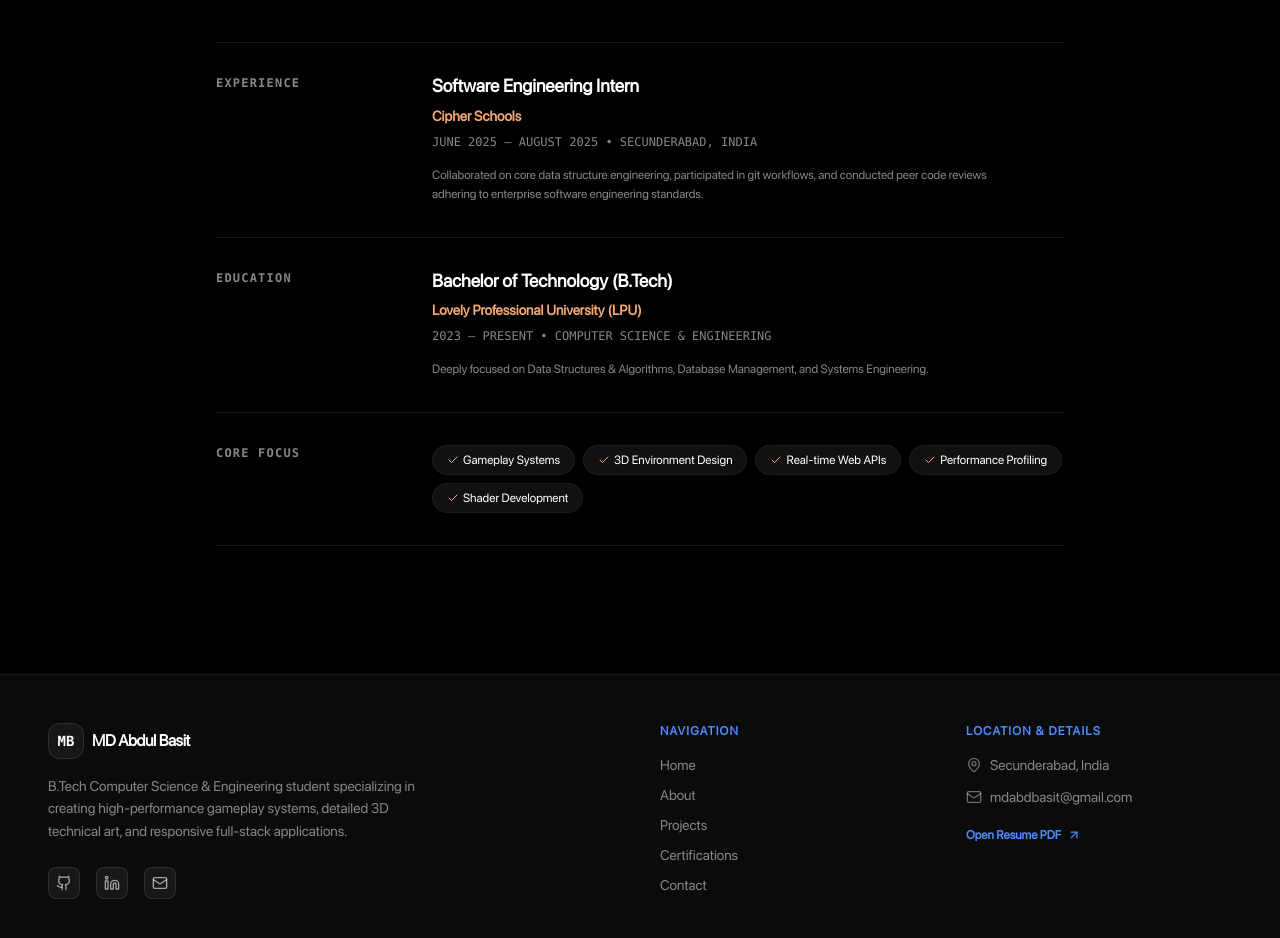
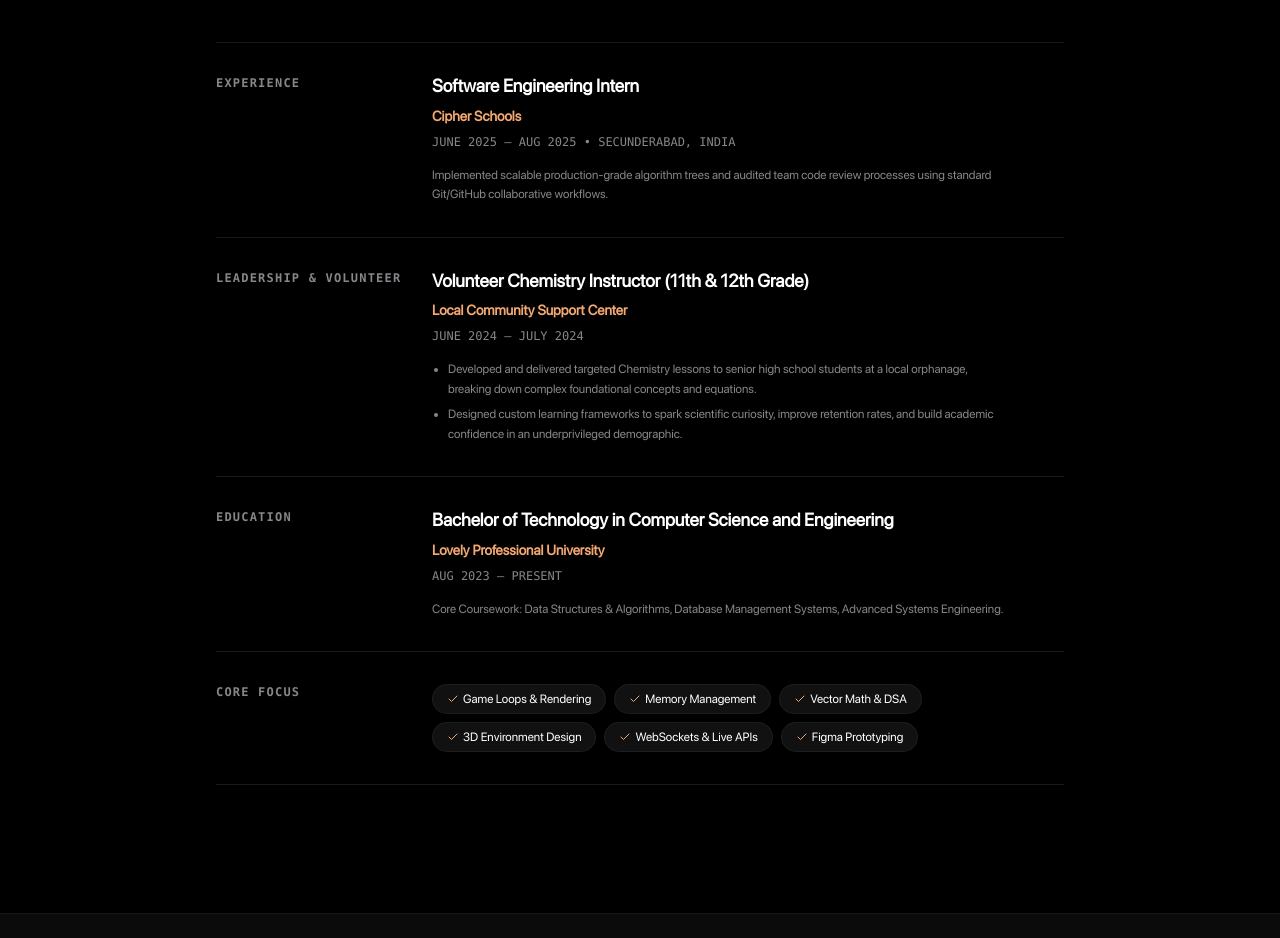
Before and after one commit to Basit0012/basit0012.github.io, a React (Vite) app: page / in a window 1280 px wide. Shown: the part 4540-5478 px from the top of the page. Built offline with nearby package versions, Linux system fonts and the light colour scheme.

Commit message:
docs: Align all portfolio details, skills, roles, and timelining exactly with CV

```diff
--- a/src/pages/About.tsx
+++ b/src/pages/About.tsx
@@ -1,39 +1,24 @@
 import React from 'react';
 import { motion } from 'framer-motion';
 import { GlassCard } from '../components/ui/GlassCard';
-import { Gamepad2, Paintbrush, Code2, Database, Wrench, Layers } from 'lucide-react';
+import { Gamepad2, Paintbrush, Code2 } from 'lucide-react';
 
 export const About: React.FC = () => {
   const skillCategories = [
     {
-      title: 'Game Development',
+      title: 'Game Development & Core Engineering',
       icon: <Gamepad2 className="h-5 w-5 text-[#f5a972]" />,
-      skills: ['Unity Engine', 'C# scripting', 'C++ systems', 'OOP Architecture', 'Gameplay loops', 'Performance profiling'],
+      skills: ['C++', 'C#', 'Unity Engine', 'Object-Oriented Programming (OOP)', '3D Vector Math', 'Game Loop Optimization', 'Memory Management', 'Data Structures & Algorithms (DSA)'],
     },
     {
-      title: 'Technical Art',
+      title: 'Technical Art & Design UI/UX',
       icon: <Paintbrush className="h-5 w-5 text-[#f5a972]" />,
-      skills: ['Blender 3D modeling', 'Environment design', 'Emissive lighting', 'Procedural shader nodes', 'Light baking'],
+      skills: ['Blender (Advanced - O Grade Performance)', 'Figma (Interactive Gameplay Interface Wireframing & State Flows)'],
     },
     {
-      title: 'Full Stack Web',
+      title: 'Full-Stack Systems & Cloud Infrastructure',
       icon: <Code2 className="h-5 w-5 text-[#f5a972]" />,
-      skills: ['React 19', 'Node.js runtime', 'Express routes', 'JavaScript ES6', 'TypeScript typings', 'RESTful API contracts'],
-    },
-    {
-      title: 'Databases',
-      icon: <Database className="h-5 w-5 text-[#f5a972]" />,
-      skills: ['MongoDB records', 'PostgreSQL relations'],
-    },
-    {
-      title: 'UI/UX Design',
-      icon: <Layers className="h-5 w-5 text-[#f5a972]" />,
-      skills: ['Figma canvas', 'Interactive wireframing', 'User flow design'],
-    },
-    {
-      title: 'Tools & Protocols',
-      icon: <Wrench className="h-5 w-5 text-[#f5a972]" />,
-      skills: ['Git version control', 'GitHub pull requests', 'VS Code workspace', 'WebSockets live feeds'],
+      skills: ['Node.js', 'React.js', 'Express.js', 'WebSockets', 'HTML5', 'CSS3', 'Tailwind CSS', 'RESTful APIs', 'PostgreSQL', 'MongoDB', 'Git/GitHub'],
     },
   ];
 
--- a/src/pages/Home.tsx
+++ b/src/pages/Home.tsx
@@ -298,10 +298,26 @@ export const Home: React.FC = () => {
               <div className="md:col-span-9 flex flex-col gap-2">
                 <h3 className="text-lg font-bold text-white leading-tight">Software Engineering Intern</h3>
                 <span className="text-sm text-[#f5a972] font-semibold">Cipher Schools</span>
-                <span className="text-xs text-[#86868b] font-mono">JUNE 2025 – AUGUST 2025 &bull; SECUNDERABAD, INDIA</span>
+                <span className="text-xs text-[#86868b] font-mono">JUNE 2025 – AUG 2025 &bull; SECUNDERABAD, INDIA</span>
                 <p className="text-xs text-[#86868b] leading-relaxed mt-2 max-w-xl">
-                  Collaborated on core data structure engineering, participated in git workflows, and conducted peer code reviews adhering to enterprise software engineering standards.
+                  Implemented scalable production-grade algorithm trees and audited team code review processes using standard Git/GitHub collaborative workflows.
                 </p>
+              </div>
+            </div>
+
+            {/* Leadership & Volunteer Block */}
+            <div className="grid grid-cols-1 md:grid-cols-12 py-8 border-b border-white/10 items-start gap-4">
+              <div className="md:col-span-3 text-xs font-bold tracking-widest text-[#86868b] uppercase font-mono">
+                LEADERSHIP &amp; VOLUNTEER
+              </div>
+              <div className="md:col-span-9 flex flex-col gap-2">
+                <h3 className="text-lg font-bold text-white leading-tight">Volunteer Chemistry Instructor (11th &amp; 12th Grade)</h3>
+                <span className="text-sm text-[#f5a972] font-semibold">Local Community Support Center</span>
+                <span className="text-xs text-[#86868b] font-mono">JUNE 2024 – JULY 2024</span>
+                <ul className="text-xs text-[#86868b] leading-relaxed mt-2 max-w-xl list-disc pl-4 flex flex-col gap-1.5">
+                  <li>Developed and delivered targeted Chemistry lessons to senior high school students at a local orphanage, breaking down complex foundational concepts and equations.</li>
+                  <li>Designed custom learning frameworks to spark scientific curiosity, improve retention rates, and build academic confidence in an underprivileged demographic.</li>
+                </ul>
               </div>
             </div>
 
@@ -311,11 +327,11 @@ export const Home: React.FC = () => {
                 EDUCATION
               </div>
               <div className="md:col-span-9 flex flex-col gap-2">
-                <h3 className="text-lg font-bold text-white leading-tight">Bachelor of Technology (B.Tech)</h3>
-                <span className="text-sm text-[#f5a972] font-semibold">Lovely Professional University (LPU)</span>
-                <span className="text-xs text-[#86868b] font-mono">2023 – PRESENT &bull; COMPUTER SCIENCE &amp; ENGINEERING</span>
+                <h3 className="text-lg font-bold text-white leading-tight">Bachelor of Technology in Computer Science and Engineering</h3>
+                <span className="text-sm text-[#f5a972] font-semibold">Lovely Professional University</span>
+                <span className="text-xs text-[#86868b] font-mono">AUG 2023 – PRESENT</span>
                 <p className="text-xs text-[#86868b] leading-relaxed mt-2 max-w-xl">
-                  Deeply focused on Data Structures &amp; Algorithms, Database Management, and Systems Engineering.
+                  Core Coursework: Data Structures &amp; Algorithms, Database Management Systems, Advanced Systems Engineering.
                 </p>
               </div>
             </div>
@@ -327,7 +343,7 @@ export const Home: React.FC = () => {
               </div>
               <div className="md:col-span-9">
                 <div className="flex flex-wrap gap-2">
-                  {['Gameplay Systems', '3D Environment Design', 'Real-time Web APIs', 'Performance Profiling', 'Shader Development'].map((item) => (
+                  {['Game Loops & Rendering', 'Memory Management', 'Vector Math & DSA', '3D Environment Design', 'WebSockets & Live APIs', 'Figma Prototyping'].map((item) => (
                     <span key={item} className="inline-flex items-center gap-1 text-xs text-white bg-[#111] px-3.5 py-1.5 rounded-full border border-white/5">
                       <Check className="h-3 w-3 text-[#f5a972]" />
                       {item}
--- a/src/pages/Projects.tsx
+++ b/src/pages/Projects.tsx
@@ -24,9 +24,9 @@ export const Projects: React.FC = () => {
       title: 'Hollow Loop',
       category: 'Game Development',
       role: 'Lead Gameplay Systems Programmer',
-      desc: '3D psychological horror game engineered in Unity. Designed event-driven gameplay triggers, slot-based inventory systems, checkpoint serialization, and custom asynchronous scene loaders.',
+      desc: 'Engineered a fully playable 3D psychological horror game utilizing event-driven gameplay scripts and dynamic environment state trackers. Architected highly reusable, modular object sub-systems managing structural player mechanics, absolute checkpoint saving, item inventories, and smooth scene progression.',
       img: '/unity-game.png',
-      tech: ['Unity Engine', 'C# scripts', 'ScriptableObjects', 'Save Serializer', 'ASync Pipelines'],
+      tech: ['C#', 'Unity Engine', 'OOP Architecture', '3D Vector Math', 'Memory Management', 'DSA'],
       path: '/projects/hollow-loop',
       icon: <Cpu className="h-4 w-4 text-[#f5a972]" />
     },
@@ -34,21 +34,21 @@ export const Projects: React.FC = () => {
       id: 'stylized-isometric-environment',
       title: 'Stylized Isometric Environment Animation',
       category: 'Technical Art',
-      role: 'Technical Artist',
-      desc: 'Cyberpunk styled environment designed in Blender. Configured area lighting rigs, procedural emission shader nodes, custom baking setups, and animated flyover camera path nodes.',
+      role: '3D Environment & Light Pipeline Artist',
+      desc: 'Drafted, modeled, and animated an atmospheric cyber-noir isometric environment utilizing complex lighting nodes and emissive material property tables. Implemented rigid low-poly meshes, explicit keyframe animations, and camera sequences satisfying an "O Grade" technical execution standard.',
       img: '/blender-work.png',
-      tech: ['Blender 3D', 'Cycles raytracer', 'Procedural Shading', 'Shadow Baking', 'Animation'],
+      tech: ['Blender', 'Advanced rendering', 'Light Baking', 'Emissive Shaders', 'Animation', 'Viewport Optimization'],
       path: '/projects/stylized-isometric-environment',
       icon: <Palette className="h-4 w-4 text-[#f5a972]" />
     },
     {
       id: 'react-web-os',
-      title: 'React Web OS & Secure IPC System',
+      title: 'React Web OS & Secure Inter-Process Communication System',
       category: 'Full Stack',
-      role: 'Full Stack Engineer',
-      desc: 'Browser desktop simulation platform. Scripted inter-process communication channels with validation hashes, real-time message streaming over WebSockets, and state managers.',
+      role: 'Full-Stack Engineering Intern',
+      desc: 'Engineered an interactive browser-simulated environment using React.js, Tailwind CSS, and Vite to execute fluid UI scaling and granular client-side state adjustments. Created a bidirectional communications infrastructure featuring Node.js and WebSockets handling high-frequency packet transmission and server synchronization.',
       img: '/about-illustration.png',
-      tech: ['React 19', 'TypeScript typings', 'WebSocket feeds', 'Tailwind CSS', 'Node.js backend'],
+      tech: ['React.js', 'Node.js', 'WebSockets', 'Tailwind CSS', 'Vite', 'Express.js', 'Git/GitHub'],
       path: '/projects/react-web-os',
       icon: <Code2 className="h-4 w-4 text-[#f5a972]" />
     }
--- a/src/pages/case-studies/HollowLoop.tsx
+++ b/src/pages/case-studies/HollowLoop.tsx
@@ -122,23 +122,30 @@ namespace HollowLoop.Core.Systems
             <div className="flex flex-col border-t border-white/10">
 
               <div className="py-6 border-b border-white/10 grid grid-cols-1 sm:grid-cols-3 gap-2">
-                <span className="text-xs font-bold text-[#86868b] font-mono uppercase">STATE SAVING</span>
+                <span className="text-xs font-bold text-[#86868b] font-mono uppercase">CORE GAMEPLAY</span>
                 <span className="sm:col-span-2 text-xs sm:text-sm text-white/80 leading-relaxed font-medium">
-                  Constructed an interface-driven save manager executing asynchronous local file writes. Uses generic dictionaries mapped to unique entity strings.
+                  Engineered a fully playable 3D psychological horror game utilizing event-driven gameplay scripts and dynamic environment state trackers.
                 </span>
               </div>
 
               <div className="py-6 border-b border-white/10 grid grid-cols-1 sm:grid-cols-3 gap-2">
-                <span className="text-xs font-bold text-[#86868b] font-mono uppercase">DECOUPLED LOGIC</span>
+                <span className="text-xs font-bold text-[#86868b] font-mono uppercase">MODULAR SUB-SYSTEMS</span>
                 <span className="sm:col-span-2 text-xs sm:text-sm text-white/80 leading-relaxed font-medium">
-                  Utilized C# events and Actions to broker communications between triggers, environmental updates, and visual overlays.
+                  Architected highly reusable, modular object sub-systems managing structural player mechanics, absolute checkpoint saving, item inventories, and smooth scene progression.
                 </span>
               </div>
 
               <div className="py-6 border-b border-white/10 grid grid-cols-1 sm:grid-cols-3 gap-2">
-                <span className="text-xs font-bold text-[#86868b] font-mono uppercase">INVENTORY PIPELINES</span>
+                <span className="text-xs font-bold text-[#86868b] font-mono uppercase">OOP ARCHITECTURE</span>
                 <span className="sm:col-span-2 text-xs sm:text-sm text-white/80 leading-relaxed font-medium">
-                  Designed modular ScriptableObjects containing slot weights and item characteristics, dynamically instantiated on pickup.
+                  Applied comprehensive Object-Oriented Programming (OOP) architectures and design patterns to secure maximum codebase maintainability.
+                </span>
+              </div>
+
+              <div className="py-6 border-b border-white/10 grid grid-cols-1 sm:grid-cols-3 gap-2">
+                <span className="text-xs font-bold text-[#86868b] font-mono uppercase">OPTIMIZATION WORK</span>
+                <span className="sm:col-span-2 text-xs sm:text-sm text-white/80 leading-relaxed font-medium">
+                  Optimized spatial mesh rendering queues, runtime engine asset loading, and computational script loops to establish smooth performance markers.
                 </span>
               </div>
 
--- a/src/pages/case-studies/IsometricEnvironment.tsx
+++ b/src/pages/case-studies/IsometricEnvironment.tsx
@@ -33,7 +33,7 @@ export const IsometricEnvironment: React.FC = () => {
           Isometric Environment
         </h1>
         <h2 className="mt-4 text-lg sm:text-xl font-medium text-[#86868b]">
-          Cyber-Noir Environment &amp; Rotational Camera Path &bull; Built in Blender
+          3D Environment &amp; Light Pipeline Artist &bull; Built in Blender
         </h2>
       </div>
 
@@ -60,27 +60,27 @@ export const IsometricEnvironment: React.FC = () => {
           </div>
 
           <div>
-            <h3 className="text-xl sm:text-2xl font-bold tracking-tight text-white mb-6">Artistic Methods</h3>
+            <h3 className="text-xl sm:text-2xl font-bold tracking-tight text-white mb-6">Pipeline &amp; Modeling Methods</h3>
             <div className="flex flex-col border-t border-white/10">
 
               <div className="py-6 border-b border-white/10 grid grid-cols-1 sm:grid-cols-3 gap-2">
-                <span className="text-xs font-bold text-[#86868b] font-mono uppercase">LIGHT RIGGING</span>
+                <span className="text-xs font-bold text-[#86868b] font-mono uppercase">LIGHT &amp; EMISSIVE NODES</span>
                 <span className="sm:col-span-2 text-xs sm:text-sm text-white/80 leading-relaxed font-medium">
-                  Utilized high-contrast area lamps simulating neon signs. Combined area volumes with volumetric scatter particles to render tangible light beams.
+                  Drafted, modeled, and animated an atmospheric cyber-noir isometric environment utilizing complex lighting nodes and emissive material property tables.
                 </span>
               </div>
 
               <div className="py-6 border-b border-white/10 grid grid-cols-1 sm:grid-cols-3 gap-2">
-                <span className="text-xs font-bold text-[#86868b] font-mono uppercase">PROCEDURAL SHADERS</span>
+                <span className="text-xs font-bold text-[#86868b] font-mono uppercase">KEYFRAME ANIMATIONS</span>
                 <span className="sm:col-span-2 text-xs sm:text-sm text-white/80 leading-relaxed font-medium">
-                  Programmed shader node chains in Blender, mixing Musgrave and Voronoi math gradients for modular surface rust and flickers.
+                  Implemented rigid low-poly meshes, explicit keyframe animations, and camera sequences satisfying an "O Grade" technical execution standard.
                 </span>
               </div>
 
               <div className="py-6 border-b border-white/10 grid grid-cols-1 sm:grid-cols-3 gap-2">
-                <span className="text-xs font-bold text-[#86868b] font-mono uppercase">LIGHT BAKING</span>
+                <span className="text-xs font-bold text-[#86868b] font-mono uppercase">ASSET OPTIMIZATION</span>
                 <span className="sm:col-span-2 text-xs sm:text-sm text-white/80 leading-relaxed font-medium">
-                  Baked contact ambient occlusion maps directly into single texture layouts, reducing GPU draw calculations inside runtime engines.
+                  Designed clean, layout-optimized 3D assets constructed specifically for unhindered viewport performance when deployed within external engine levels.
                 </span>
               </div>
 
--- a/src/pages/case-studies/ReactWebOS.tsx
+++ b/src/pages/case-studies/ReactWebOS.tsx
@@ -71,7 +71,7 @@ export class SecureIPCChannel extends EventEmitter {
           React Web OS
         </h1>
         <h2 className="mt-4 text-lg sm:text-xl font-medium text-[#86868b]">
-          Real-Time Browser Desktop Environment &bull; Core Communication Architecture
+          Full-Stack Engineering Intern &bull; Browser Operating System &amp; Secure IPC
         </h2>
       </div>
 
@@ -93,7 +93,7 @@ export class SecureIPCChannel extends EventEmitter {
           <div>
             <h3 className="text-xl sm:text-2xl font-bold tracking-tight text-white mb-4">Project Overview</h3>
             <p className="text-sm sm:text-base text-[#86868b] leading-relaxed font-medium">
-              React Web OS is a fully interactive simulation of a desktop operating system running directly inside the browser. It features floating window management, app lifecycles (Terminal, File Manager, Browser, Text Editor), and a mock background daemon system.
+              React Web OS is a browser-based operating system desktop simulation. Engineered secure inter-process communication (IPC) protocols, real-time message streaming over WebSockets, and modular app window frames.
             </p>
           </div>
 
@@ -102,23 +102,23 @@ export class SecureIPCChannel extends EventEmitter {
             <div className="flex flex-col border-t border-white/10">
 
               <div className="py-6 border-b border-white/10 grid grid-cols-1 sm:grid-cols-3 gap-2">
-                <span className="text-xs font-bold text-[#86868b] font-mono uppercase">SECURITY CORES</span>
+                <span className="text-xs font-bold text-[#86868b] font-mono uppercase">INTERACTIVE DESKTOP</span>
                 <span className="sm:col-span-2 text-xs sm:text-sm text-white/80 leading-relaxed font-medium">
-                  Designed origin filtering and payload signature hashes, stopping untrusted code frames from invoking system-level triggers.
+                  Engineered an interactive browser-simulated environment using React.js, Tailwind CSS, and Vite to execute fluid UI scaling and granular client-side state adjustments.
                 </span>
               </div>
 
               <div className="py-6 border-b border-white/10 grid grid-cols-1 sm:grid-cols-3 gap-2">
-                <span className="text-xs font-bold text-[#86868b] font-mono uppercase">SOCKET POOLS</span>
+                <span className="text-xs font-bold text-[#86868b] font-mono uppercase">COMMUNICATIONS LINK</span>
                 <span className="sm:col-span-2 text-xs sm:text-sm text-white/80 leading-relaxed font-medium">
-                  Managed multi-window communication updates via single unified WebSocket pipelines, minimizing process thread counts.
+                  Created a bidirectional communications infrastructure featuring Node.js and WebSockets handling high-frequency packet transmission and server synchronization.
                 </span>
               </div>
 
               <div className="py-6 border-b border-white/10 grid grid-cols-1 sm:grid-cols-3 gap-2">
-                <span className="text-xs font-bold text-[#86868b] font-mono uppercase">STATE BATCHING</span>
+                <span className="text-xs font-bold text-[#86868b] font-mono uppercase">STRESS TESTING</span>
                 <span className="sm:col-span-2 text-xs sm:text-sm text-white/80 leading-relaxed font-medium">
-                  Implemented render batch queues to prevent UI freezes on the React app shell when coordinates are dragged rapidly.
+                  Debugged micro-latency events, concurrency blockers, and real-time state mutations during production cycle stress testing.
                 </span>
               </div>
 
```
